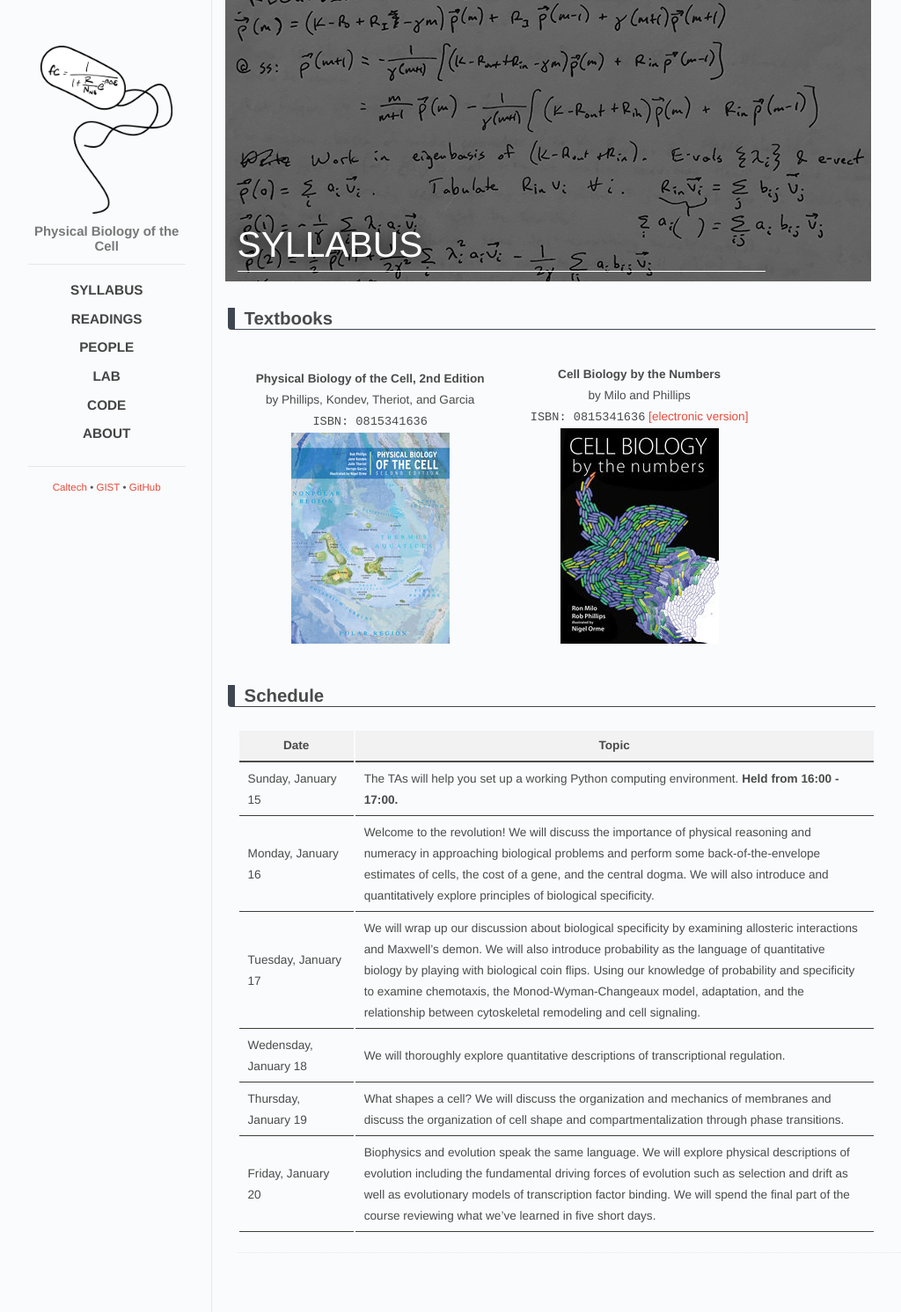
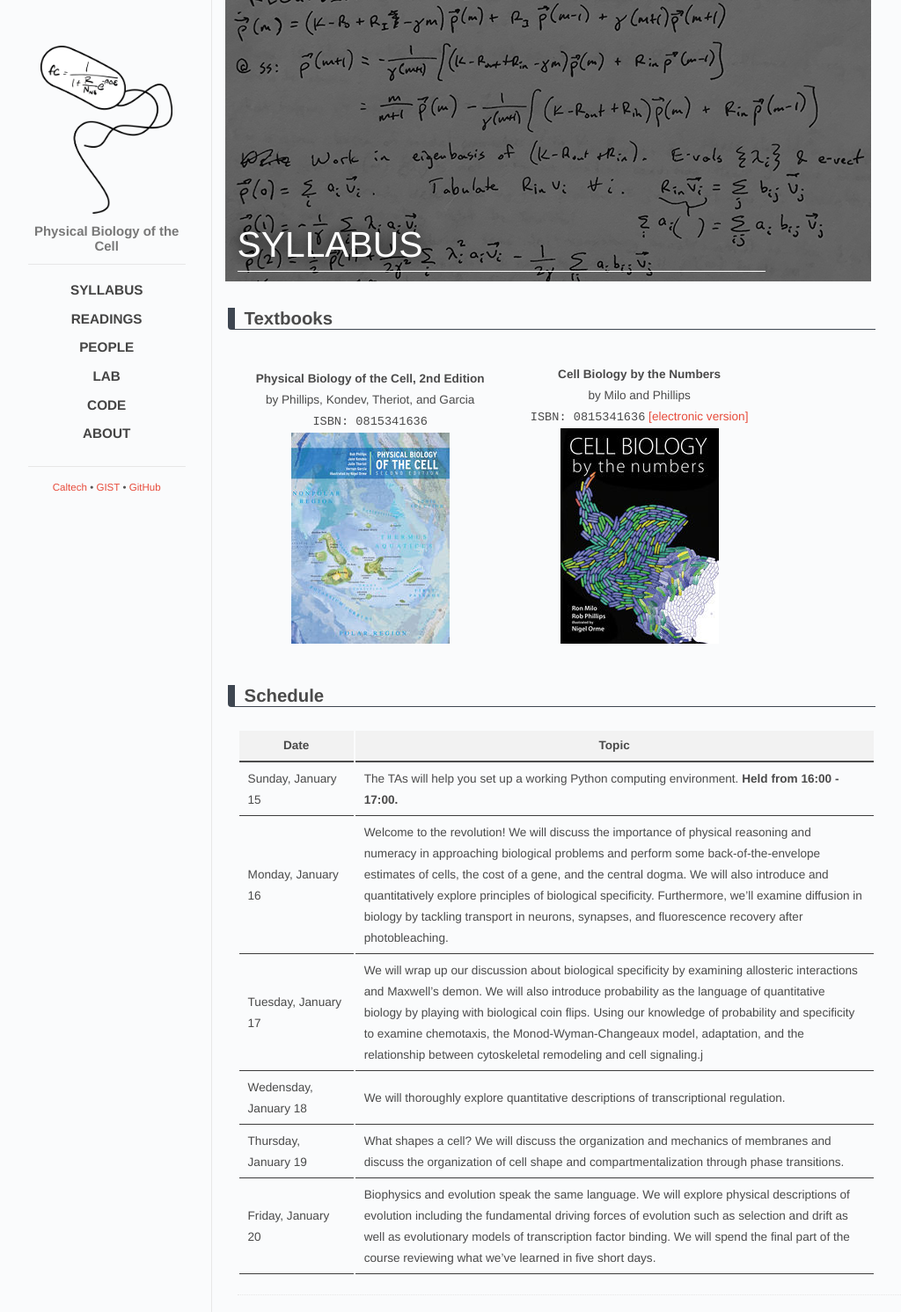
Before and after one commit to RPGroup-PBoC/gist_pboc_2017, a Jekyll site: the page built from _posts/2016-12-19-syllabus.md, in a window 1280 px wide. Shown: the whole page at 88% size, without its empty margins (118-1142 px from the left). Built offline with Jekyll 4.4.1, drawn with Linux system fonts in a browser that asks for light colours.

Commit message:
Small change to syllabus -- more to come

```diff
--- a/_posts/2016-12-19-syllabus.md
+++ b/_posts/2016-12-19-syllabus.md
@@ -27,8 +27,8 @@ by Milo and Phillips <br/>
 | Date | Topic |
 |-- |--|
 |Sunday, January 15 | The TAs will help you set up a working Python computing environment. **Held from 16:00 - 17:00.** |
-|Monday, January 16 | Welcome to the revolution! We will discuss the importance of physical reasoning and numeracy in approaching biological problems and perform some back-of-the-envelope estimates of cells, the cost of a gene, and the central dogma. We will also introduce and quantitatively explore principles of biological specificity.|
-| Tuesday, January 17 | We will wrap up our discussion about biological specificity by examining allosteric interactions and Maxwell's demon. We will also introduce probability as the language of quantitative biology by playing with biological coin flips. Using our knowledge of probability and specificity to examine chemotaxis, the Monod-Wyman-Changeaux model, adaptation, and the relationship between cytoskeletal remodeling and cell signaling.|
+|Monday, January 16 | Welcome to the revolution! We will discuss the importance of physical reasoning and numeracy in approaching biological problems and perform some back-of-the-envelope estimates of cells, the cost of a gene, and the central dogma. We will also introduce and quantitatively explore principles of biological specificity. Furthermore, we'll examine diffusion in biology by tackling transport in neurons, synapses, and fluorescence recovery after photobleaching.|
+| Tuesday, January 17 | We will wrap up our discussion about biological specificity by examining allosteric interactions and Maxwell's demon. We will also introduce probability as the language of quantitative biology by playing with biological coin flips. Using our knowledge of probability and specificity to examine chemotaxis, the Monod-Wyman-Changeaux model, adaptation, and the relationship between cytoskeletal remodeling and cell signaling.j|
 |Wedensday, January 18 | We will thoroughly explore quantitative descriptions of transcriptional regulation.|
 |Thursday, January 19 |  What shapes a cell? We will discuss the organization and mechanics of membranes and discuss the organization of cell shape and compartmentalization through phase transitions. |
 |Friday, January 20 | Biophysics and evolution speak the same language. We will explore physical descriptions of evolution including the fundamental driving forces of evolution such as selection and drift as well as evolutionary models of transcription factor binding. We will spend the final part of the course reviewing what we've learned in five short days. |
```
